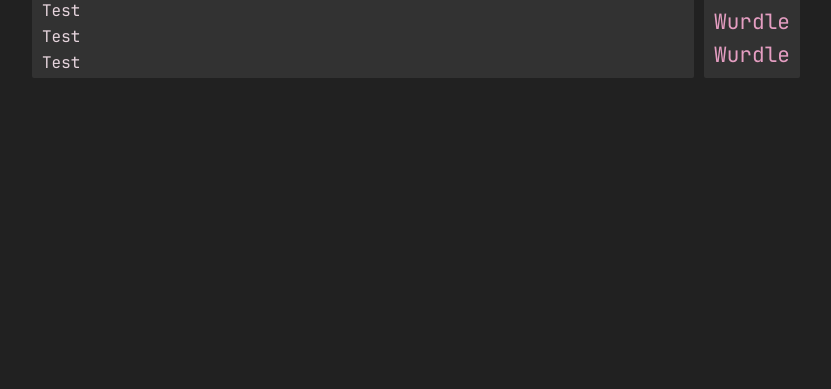
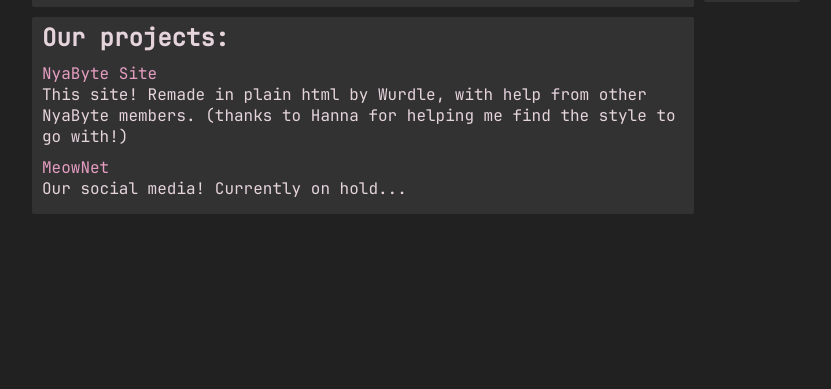
Before and after one commit to nyaabyte/newsite, a plain HTML site: page index.html in a window 1280 px wide. Shown: the part 411-800 px from the top of the page, without its empty margins (224-1055 px from the left). Drawn offline with Linux system fonts and the light colour scheme.

Commit message:
projects page

```diff
--- a/index.html
+++ b/index.html
@@ -14,7 +14,8 @@
     />
     <!-- Div for all the block things idk -->
     <div class="blockcontainer">
-      <div class="maintextcontainer">
+      <div class="leftcontainer">
+        <div class="maintextcontainer genericblock">
           <div class="maintext">
             <h1>Welcome to <span>Nyabyte+</span></h1>
             <p>
@@ -27,7 +28,10 @@
             <h2>Find us here:</h2>
             <a href="https://github.com/nyaabyte">
               <p>
-              <img src="/socialpics/github.svg" style="filter: invert(100%)" />
+                <img
+                  src="/socialpics/github.svg"
+                  style="filter: invert(100%)"
+                />
 
                 Github
               </p>
@@ -43,7 +47,24 @@
             <p>Test</p>
           </div>
         </div>
-      <div class="sidebar">
+        <div class="projects genericblock">
+          <h2>Our projects:</h2>
+          <div>
+            <a href="https://github.com/nyaabyte/newsite">NyaByte Site</a>
+            <p>
+              This site! Remade in plain html by Wurdle, with help from other
+              NyaByte members. (thanks to Hanna for helping me find the style to
+              go with!)
+            </p>
+          </div>
+          <div>
+            <a href="https://github.com/nyaabyte/newsite">MeowNet</a>
+            <p>Our social media! Currently on hold...</p>
+          </div>
+        </div>
+      </div>
+      <div class="rightcontainer">
+        <div class="sidebar genericblock">
           <!--
           Will be changed to links on website or whatever we decide,
           not specifically member links, they'll go somewhere else.
@@ -57,8 +78,7 @@
           <a href="https://wurdle.eu">Wurdle</a>
           <a href="https://wurdle.eu">Wurdle</a>
           <a href="https://wurdle.eu">Wurdle</a>
-        <a href="https://wurdle.eu">Wurdle</a>
-        <a href="https://wurdle.eu">Wurdle</a>
+        </div>
       </div>
     </div>
   </body>
--- a/styles.css
+++ b/styles.css
@@ -53,24 +53,42 @@
   gap: 10px;
 }
 
-.maintextcontainer{
+.leftcontainer {
+  display: flex;
+  flex-direction: column;
+  gap: 10px;
+}
+
+.genericblock {
   border-radius: var(--border-radius);
   background-color: var(--background-light);
   color: var(--text-light);
   padding: 5px 10px;
   font-family: var(--primary-font);
+}
+
+.genericblock a {
+  text-decoration: none;
+  color: var(--text-pink);
+}
+
+.genericblock a:hover {
+  text-decoration: underline;
+}
+
+.maintextcontainer {
   display: flex;
   flex-direction: column;
   justify-content: space-between;
 }
 
- .maintextcontainer a{
+.maintextcontainer a {
   color: var(--text-light);
   text-decoration: none;
-width: fit-content;
+  width: fit-content;
 }
 
-.maintextcontainer span{
+.maintextcontainer span {
   color: var(--text-pink);
   text-decoration: none;
 }
@@ -94,14 +112,9 @@
 }
 
 .sidebar {
-  border-radius: var(--border-radius);
-  background-color: var(--background-light);
   display: flex;
   flex-direction: column;
   align-items: center;
-  padding: 10px;
-  font-family: var(--primary-font);
-  color: var(--text-light);
   gap: 5px;
   font-size: 1.1rem;
 }
@@ -112,10 +125,12 @@
 
 .sidebar a {
   font-size: 1.2em;
-  text-decoration: none;
-  color: var(--text-pink);
 }
 
 .sidebar a:hover {
   text-decoration: underline;
 }
+
+.projects div {
+  margin: 10px 0;
+}
```
Lines whose indentation alone changed are shown as unchanged.
